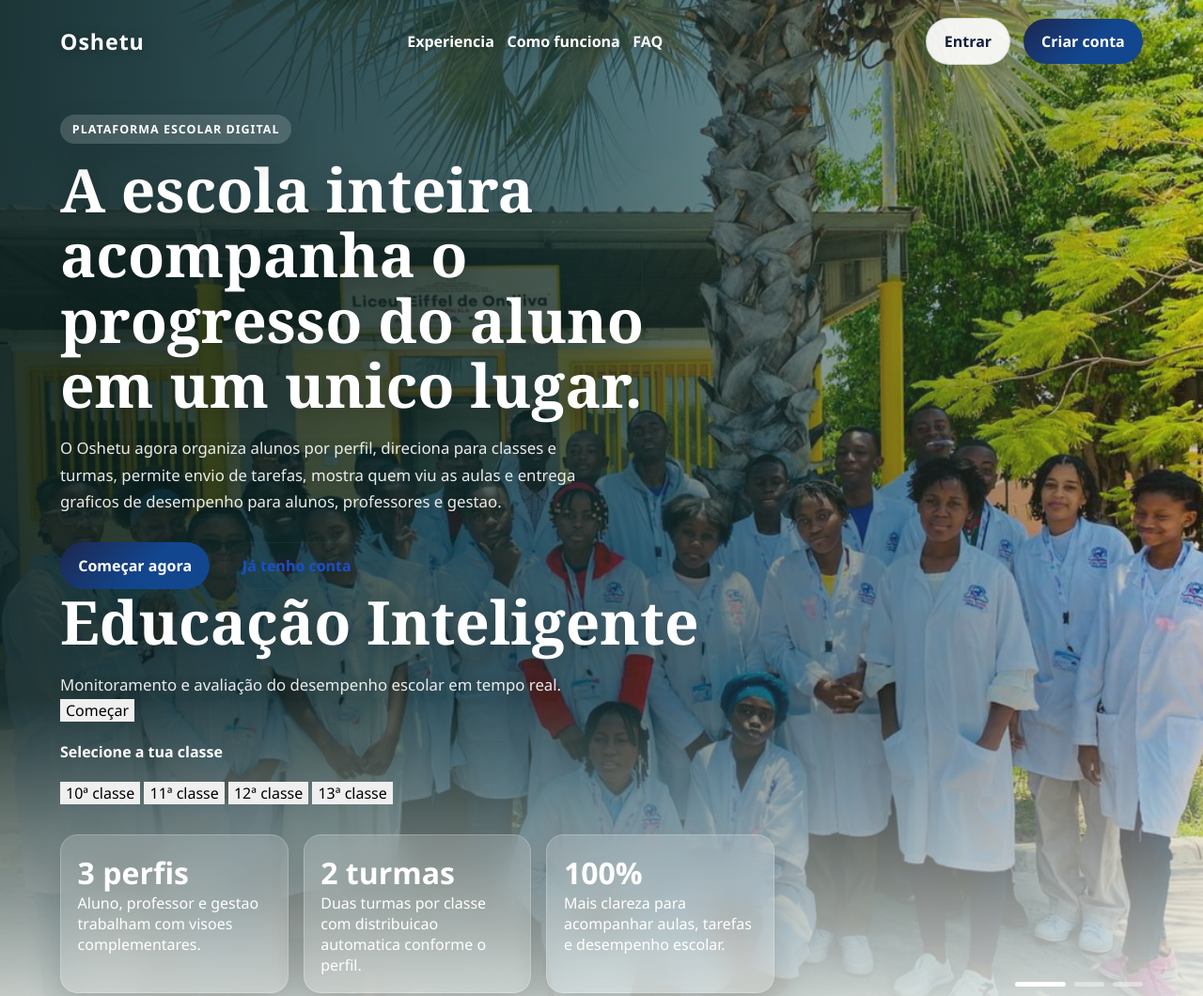
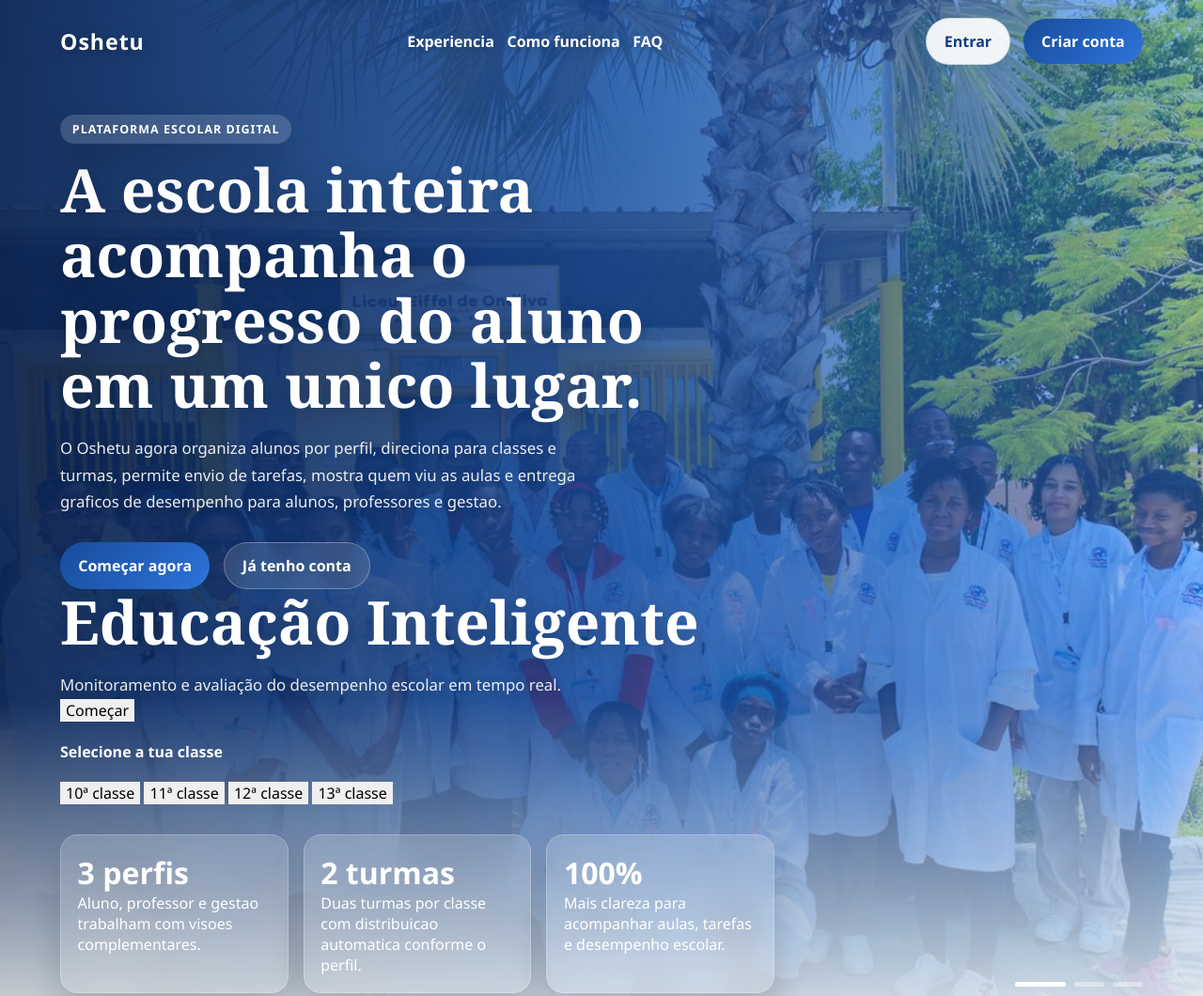
Before and after one commit to Joao-Mukoma-Dona-Pedro/Oshetu, a plain HTML site: page pages/index.html in a window 1280 px wide. Shown: the top 1060 px of the page at 94% size. Drawn offline with Linux system fonts and the light colour scheme.

Commit message:
Updated background

```diff
--- a/css/style.css
+++ b/css/style.css
@@ -1,15 +1,22 @@
 @charset "utf-8";
 
 :root {
-    --bg: #f5f7f2;
-    --bg-soft: #ffffff;
-    --ink: #c9c919cc;
-    --muted: #183991;
-    --primary: #1b4fc7;
-    --primary-strong: #151d3f;
-    --accent: #c4bf2f;
-    --border: rgba(19, 34, 56, 0.08);
-    --shadow: 0 20px 40px rgba(15, 47, 87, 0.08);
+    --bg: #eef4ff;
+    --bg-soft: rgba(255, 255, 255, 0.9);
+
+    --ink: #10213f;
+    --muted: #4c5d7a;
+
+    --primary: #1f5fbf;
+    --primary-light: #3f8cff;
+    --primary-strong: #123d82;
+
+    --accent: #5aa2ff;
+
+    --border: rgba(17, 45, 92, 0.08);
+
+    --shadow: 0 20px 40px rgba(20, 60, 120, 0.10);
+
     --success: #1f8f5f;
     --warning: #d4861a;
     --danger: #ba3434;
@@ -86,7 +93,7 @@ button {
 }
 
 .primary-button {
-    background: linear-gradient(135deg, #1d2750 0%, #12468f 58%);
+    background: linear-gradient(135deg,#184b9b 0%, #2d74da 100%);
     color: #ffffff;
     box-shadow: 0 12px 24px rgba(21, 63, 57, 0.2);
 }
@@ -98,9 +105,27 @@ button {
 }
 
 .ghost-button {
-    background: transparent;
-    color: var(--primary);
-    border: 1px solid rgba(36, 95, 84, 0.22);
+    background: rgba(255, 255, 255, 0.12);
+    color: #ffffff;
+    border: 1px solid rgba(255, 255, 255, 0.28);
+    backdrop-filter: blur(10px);
+
+    transition:
+        transform 0.22s ease,
+        background-color 0.22s ease,
+        border-color 0.22s ease,
+        box-shadow 0.22s ease;
+}
+
+.ghost-button:hover {
+    background: rgba(255, 255, 255, 0.2);
+    border-color: rgba(255, 255, 255, 0.45);
+    box-shadow: 0 10px 24px rgba(0, 0, 0, 0.18);
+}
+
+.hero-actions .ghost-button {
+    color: #ffffff;
+    font-weight: 700;
 }
 
 .eyebrow {
@@ -207,8 +232,7 @@ button {
     isolation: isolate;
     color: #ffffff;
     background-image:
-        linear-gradient(90deg, rgba(12, 33, 30, 0.88) 0%, rgba(20, 50, 45, 0.68) 48%, rgba(128, 95, 43, 0.2) 100%),
-        var(--home-cover, url("../assets/imagens/IMG-20251023-WA0033.jpg"));
+        linear-gradient(90deg,rgba(10, 35, 82, 0.92) 0%,rgba(25, 76, 156, 0.82) 50%,rgba(63, 140, 255, 0.45) 100%), var(--home-cover, url("../assets/imagens/IMG-20251023-WA0033.jpg"));
     background-size: cover;
     background-position: center;
     transition: background-image 0.6s ease;
@@ -337,7 +361,7 @@ button {
 .hero-showcase {
     padding: 1.8rem;
     border-radius: 2rem;
-    background: linear-gradient(145deg, #173f39 0%, #49684b 58%, #b58b42 100%);
+    background: linear-gradient(145deg,#123d82 0%, #1f5fbf 58%,#4a95ff 100%);
     box-shadow: 0 28px 60px rgba(21, 63, 57, 0.22);
 }
 
@@ -423,7 +447,7 @@ button {
 .persona-tab.is-active,
 .chip.is-active,
 .role-option.is-active {
-    background: linear-gradient(135deg, #245f54 0%, #7a7d4c 62%, #c99a43 100%);
+    background: linear-gradient(135deg,#184b9b 0%,#2d74da 60%,#5aa2ff 100%);
     color: #ffffff;
     box-shadow: 0 12px 24px rgba(21, 63, 57, 0.18);
 }
@@ -484,7 +508,7 @@ button {
     gap: 1rem;
     padding: 1.8rem;
     border-radius: 1.8rem;
-    background: linear-gradient(135deg, #e7efe4 0%, #f7efd8 55%, #ffffff 100%);
+    background: linear-gradient(135deg,#edf4ff 0%,#dbe9ff 55%,#ffffff 100%);
     border: 1px solid var(--border);
     box-shadow: var(--shadow);
 }
@@ -512,8 +536,7 @@ button {
     place-items: center;
     padding: 2rem 1rem;
     background:
-        radial-gradient(circle at top right, rgba(201, 154, 67, 0.18), transparent 34%),
-        linear-gradient(135deg, #153f39 0%, #2f695d 52%, #c99a43 100%);
+radial-gradient(circle at top right, rgba(90, 162,  255, 0.18), transparent 34%), linear-gradient(135deg, #123d82 0%,#1f5fbf 55%,#5aa2ff 100%);
 }
 
 .auth-shell {
@@ -879,7 +902,7 @@ button {
     display: block;
     height: 100%;
     border-radius: inherit;
-    background: linear-gradient(135deg, #245f54 0%, #c99a43 100%);
+    background: linear-gradient(135deg,#1f5fbf 0%,#5aa2ff 100%);
 }
 
 .split-panel {
@@ -974,7 +997,7 @@ button {
 
 .tab-button.is-active,
 .mini-toggle.is-active {
-    background: linear-gradient(135deg, #245f54 0%, #c99a43 100%);
+    background: linear-gradient(135deg,#184b9b 0%,#2d74da 60%,#5aa2ff 100%);
     color: #ffffff;
     box-shadow: 0 12px 24px rgba(21, 63, 57, 0.18);
 }
```
